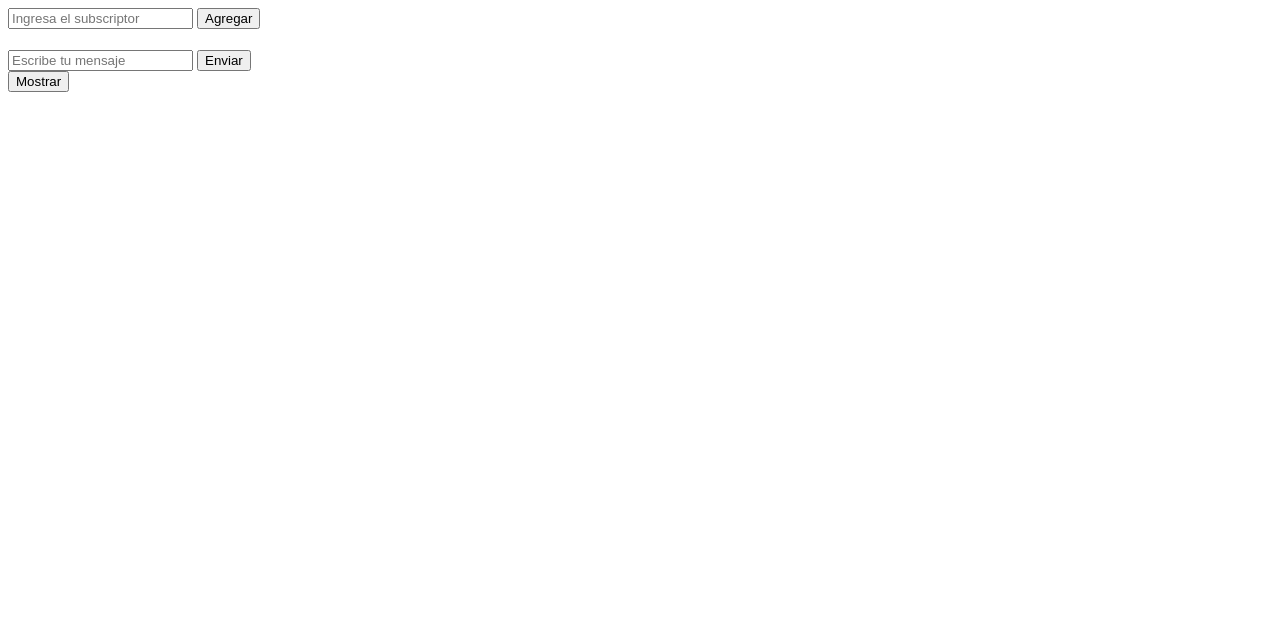
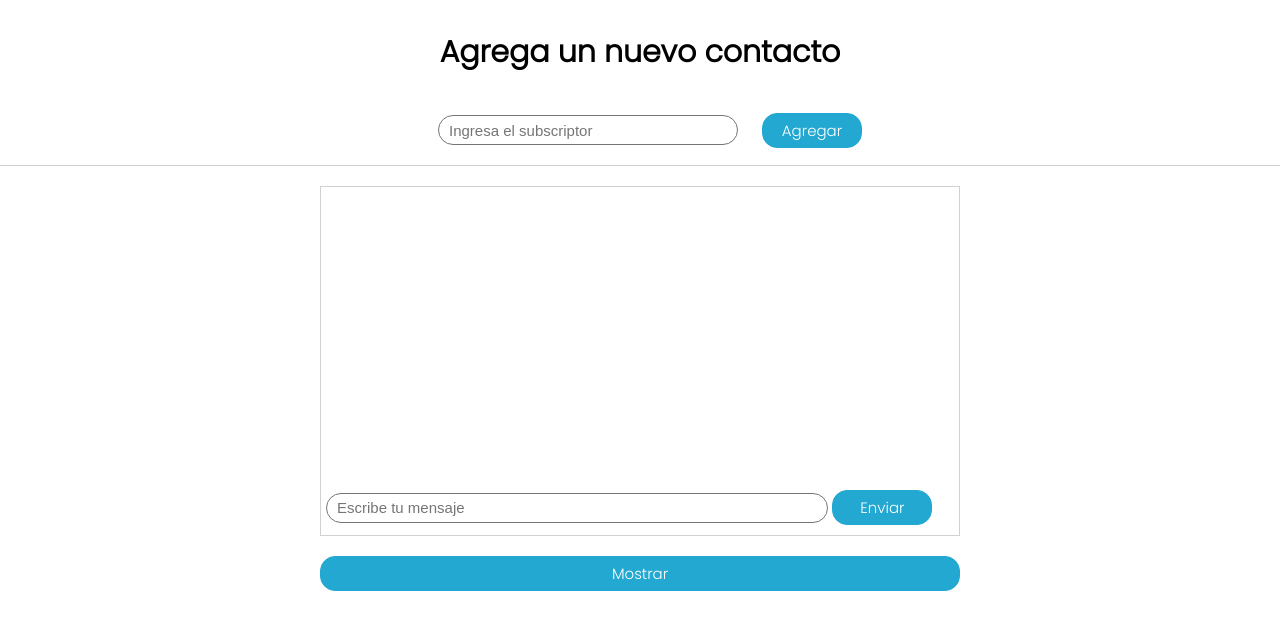
Before and after one commit to Gustavo-Vazquez9/gft-javascript-design-patterns-main, a plain HTML site: page index.html in a window 1280 px wide. Drawn offline with Linux system fonts and the light colour scheme.

Commit message:
Se le agregaron div y mensaje

```diff
--- a/index.html
+++ b/index.html
@@ -5,20 +5,30 @@
     <meta http-equiv="X-UA-Compatible" content="IE=edge">
     <meta name="viewport" content="width=device-width, initial-scale=1.0">
     <title>Document</title>
+    <link rel="stylesheet" href="style.css">
+    <link rel="preconnect" href="https://fonts.googleapis.com">
+    <link rel="preconnect" href="https://fonts.gstatic.com" crossorigin>
+    <link href="https://fonts.googleapis.com/css2?family=Poppins:wght@300&display=swap" rel="stylesheet">
     <script src="observer-pattern.js"></script>
 </head>
 <body>
+    <section class="cabezera">
+        <h1 class="titulo">Agrega un nuevo contacto</h1>
+        <input type="text" placeholder="Ingresa el subscriptor" id="input-subscriptores" class="input_nuevo">
+        <button onclick="Agregar()" class="btn_agregar">Agregar</button>
+    </section>
 
-    <input type="text" placeholder="Ingresa el subscriptor" id="input-subscriptores">
-    <button onclick="Agregar()">Agregar</button>
-
-    <div class="chat">
+    <div class="chat" id="chat">
         <h4 id="nombre_contacto"></h4>
-        <input type="text" placeholder="Escribe tu mensaje" id="mensaje">
-        <button id="enviar" onclick="Enviar()">Enviar</button>
+        <div class="papa" id="papa"></div>
+        <div class="area_mensaje">
+            <input type="text" placeholder="Escribe tu mensaje" id="mensaje" class="mensaje">
+            <button id="enviar" onclick="Enviar()" class="btn_enviar">Enviar</button>
+        </div>
     </div>
-
-    <button onclick="Mostrar()">Mostrar</button>
+    <div class="guarda_boton">
+        <button onclick="Mostrar()" class="mostrar">Mostrar</button>
+    </div>
     <div class="contactos" id="contactos"></div>
 </body>
 </html>
--- a/observer-pattern.js
+++ b/observer-pattern.js
@@ -4,7 +4,6 @@ class Observador {
         this.subscriptores = [];
         this.subscriptoresSinAutor = [];
     }
-
     subscribir(subscriptor) {
         this.subscriptores.push(subscriptor);
     }
@@ -45,6 +44,7 @@ const Mostrar=()=>{
             observador.subscriptores.forEach((nombre,b)=>{
                 var contenedor_usuario = document.createElement('div');
                     contenedor_usuario.id= 'contusuario';
+                    contenedor_usuario.className= 'contusuario';
                 var nombre_usuario = document.createElement('h3');
                 contenedor_usuario.innerHTML=`<button onclick="Escribir(${cont})">Escribir</button>`;
                 nombre_usuario.innerHTML= nombre.nombre;
@@ -53,8 +53,6 @@ const Mostrar=()=>{
                 contenedor.appendChild(contenedor_usuario);
                 cont++;
             });
-
-    console.log(contenedor);
 }
 
 
@@ -62,19 +60,19 @@ const Agregar= () =>{
     var contenedor = document.getElementById("contactos");
     const nombres = document.getElementById('input-subscriptores').value;
     observador.subscribir(new Subscriptor(nombres));
-    console.log(observador.subscriptores);
                     var contenedor_usuario = document.createElement('div');
                         contenedor_usuario.id= 'contusuario';
+                        contenedor_usuario.className= 'contusuario';
                     var nombre_usuario = document.createElement('h3');
                     contenedor_usuario.innerHTML=`<button onclick="Escribir(${cont})">Escribir</button>`;
                     nombre_usuario.innerHTML= nombres;
                     nombre_usuario.id=`nu-${cont}`;
                     contenedor_usuario.appendChild(nombre_usuario);
                     contenedor.appendChild(contenedor_usuario);
+                    cont++;
 }
 
 const Escribir=(identificador)=>{
-    console.log('yaaa');
     var nombre_contacto_escribir = document.getElementById(`nu-${identificador}`).innerHTML;
     nombre_contacto.innerHTML=nombre_contacto_escribir;
 }
@@ -84,6 +82,16 @@ const Enviar=()=>{
     var autor = document.getElementById('nombre_contacto').innerHTML;
     var mensaje = document.getElementById('mensaje').value;
     observador.ubicar(mensaje,autor);
+
+    var abuelo = document.getElementById('chat');
+    var papa = document.getElementById('papa');
+    var div = document.createElement('div');
+        div.className='hijo';
+    var muestra_mensaje= document.createElement('h4');
+        muestra_mensaje.innerHTML= autor +" : "+mensaje;
+        div.appendChild(muestra_mensaje);
+        papa.appendChild(div);
+        abuelo.appendChild(papa);
 }
 
 
@@ -127,5 +135,3 @@ observador.desuscribir(daniela);
 console.log('>>>>> Tercera invitación');
 console.log('Subscriptores:', observador.subscriptores);
 observador.notificar('Fin del curso Trainee');
-
-observador.ubicar(daniela);
--- /dev/null
+++ b/style.css
@@ -0,0 +1,137 @@
+*{
+    padding: 0%;
+    margin: 0%;
+    box-sizing: border-box;
+}
+.cabezera{
+    margin-top: 30px;
+    border-bottom: 1.5px solid rgb(206, 206, 206);
+    text-align: center;
+}
+.cabezera .titulo{
+    font-family: 'Poppins', sans-serif;
+    font-size: 30px;
+    margin: 20px;
+}
+.cabezera .input_nuevo{
+    margin: 20px;
+    width: 300px;
+    height: 30px;
+    border-radius: 15px;
+    border: 1px solid rgb(116, 116, 116);
+    padding: 10px;
+    font-size: 15px;
+}
+.cabezera .btn_agregar{
+    border: 1px solid #23A8D2;
+    width: 100px;
+    height: 35px;
+    border-radius: 15px;
+    font-family: 'Poppins', sans-serif;
+    font-size: 15px;
+    color: white;
+    background-color: #23A8D2;
+    cursor: pointer;
+}
+
+
+
+
+/*chat*/
+.chat{
+    border: 1px solid rgb(209, 209, 209);
+    width: 50%;
+    height: 350px;
+    margin: 20px auto;
+    position: relative;
+}
+.area_mensaje{
+    position: absolute;
+    bottom: 0;
+    width: 100%;
+    padding: 10px 5px;
+}
+.mensaje{
+    width: 80%;
+    height: 30px;
+    border-radius: 15px;
+    border: 1px solid rgb(116, 116, 116);
+    padding: 10px;
+    font-size: 15px;
+    bottom: 0;
+}
+.btn_enviar{
+    border: 1px solid #23A8D2;
+    width: 100px;
+    height: 35px;
+    border-radius: 15px;
+    font-family: 'Poppins', sans-serif;
+    font-size: 15px;
+    color: white;
+    background-color: #23A8D2;
+    cursor: pointer;
+}
+
+
+
+
+
+
+/*muestra*/
+.guarda_boton{
+    text-align: center;
+}
+.mostrar{
+    border: 1px solid #23A8D2;
+    width: 50%;
+    height: 35px;
+    border-radius: 15px;
+    font-family: 'Poppins', sans-serif;
+    font-size: 15px;
+    color: white;
+    background-color: #23A8D2;
+    cursor: pointer;
+}
+.contactos{
+    text-align: center;
+    width: 50%;
+    margin: 20px auto;
+}
+.contusuario{
+    display: flex;
+    border-bottom: 1px solid #cfcfcf;
+}
+.contusuario button{
+    border: 1px solid #23A8D2;
+    width: 80px;
+    height: 35px;
+    font-family: 'Poppins', sans-serif;
+    font-size: 15px;
+    color: white;
+    background-color: #23A8D2;
+    cursor: pointer;
+    margin: 10px;
+}
+.contusuario h3{
+    margin: auto 0;
+    font-family: 'Poppins', sans-serif;
+    font-size: 20px;
+}
+
+
+
+/*trabajando con la ari*/
+.papa{
+    width: 100%;
+    height: 80%;
+    overflow: scroll;
+}
+.hijo{
+    width: 80%;
+    background-color: #23A8D2;
+    margin: 10px;
+    border-radius: 75px;
+}
+.hijo h4{
+    padding:5px;
+}
```
